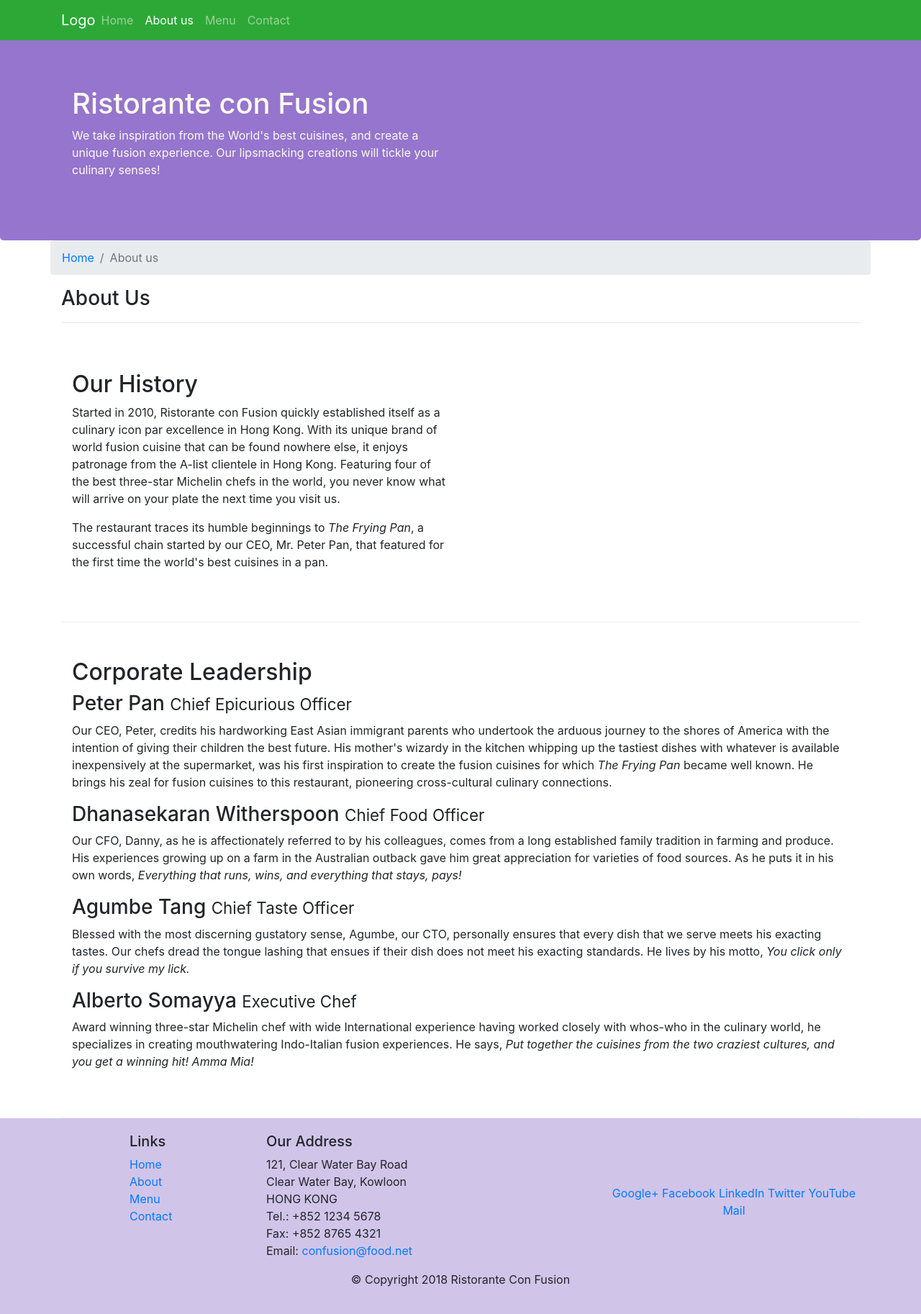
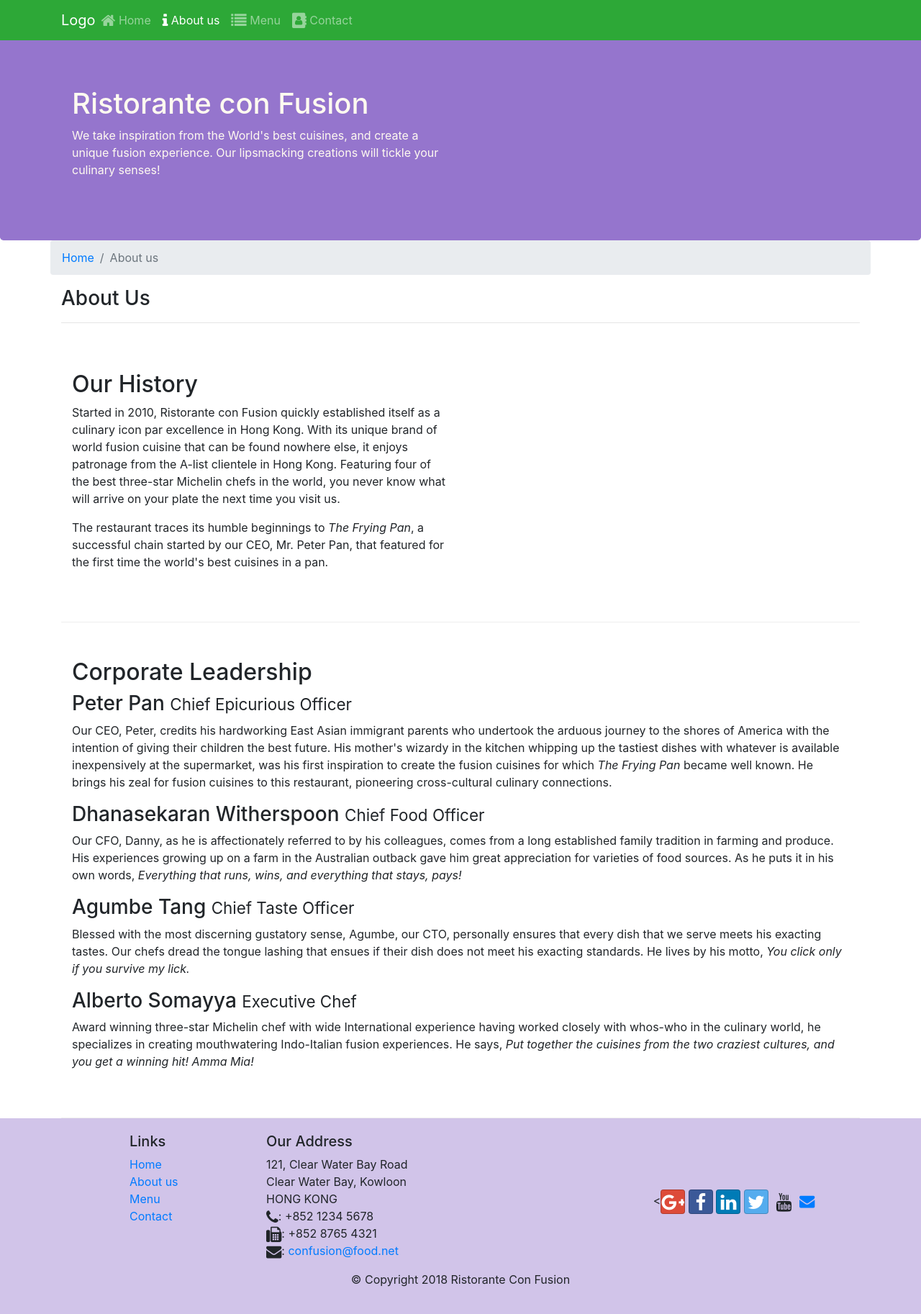
Before and after one commit to athulsankarvp/bootstrap-starter, a website: page aboutus.html in a window 1280 px wide. Shown: the whole page at 72% size. Drawn offline with nearby package versions, Linux system fonts and the light colour scheme.

Commit message:
Font Pack Added

```diff
--- a/aboutus.html
+++ b/aboutus.html
@@ -7,6 +7,8 @@
     <meta http-equiv="x-ua-compatible" content="ie=edge">
     <title>Ristorante Con Fusion: About Us</title>
     <link rel="stylesheet" href="node_modules/bootstrap/dist/css/bootstrap.min.css">
+    <link rel="stylesheet" href="node_modules/font-awesome/css/font-awesome.min.css">
+    <link rel="stylesheet" href="node_modules/bootstrap-social/bootstrap-social.css">
     <link rel="stylesheet" href="css/style.css">
 </head>
 
@@ -19,10 +21,14 @@
             <a class="navbar-brand mr-auto" href="#">Logo</a>
             <div class="collapse navbar-collapse" id="Navbar">
                 <ul class="navbar-nav mr-auto">
-                    <li class="nav-items"><a class="nav-link" href="index.html">Home</a></li>
-                    <li class="nav-items active"><a class="nav-link" href="aboutus.html">About us</a></li>
-                    <li class="nav-items"><a class="nav-link" href="#">Menu</a></li>
-                    <li class="nav-items"><a class="nav-link" href="#">Contact</a></li>
+                    <li class="nav-items"><a class="nav-link" href="index.html"><span class="fa fa-home fa-lg"></span>
+                            Home</a></li>
+                    <li class="nav-items active"><a class="nav-link" href="aboutus.html"><span
+                                class="fa fa-info fa-lg"></span> About us</a></li>
+                    <li class="nav-items"><a class="nav-link" href="#"><span class="fa fa-list fa-lg"></span> Menu</a>
+                    </li>
+                    <li class="nav-items"><a class="nav-link" href="#"><span class="fa fa-address-book fa-lg"></span>
+                            Contact</a></li>
                 </ul>
             </div>
         </div>
@@ -32,7 +38,8 @@
             <div class="row row-header">
                 <div class="col-12 col-sm-6">
                     <h1>Ristorante con Fusion</h1>
-                    <p>We take inspiration from the World's best cuisines, and create a unique fusion experience. Our lipsmacking creations will tickle your culinary senses!</p>
+                    <p>We take inspiration from the World's best cuisines, and create a unique fusion experience. Our
+                        lipsmacking creations will tickle your culinary senses!</p>
                 </div>
                 <div class="col-12 col-sm">
                 </div>
@@ -56,8 +63,13 @@
         <div class="row row-content align-items center">
             <div class="col-12 col-sm-6">
                 <h2>Our History</h2>
-                <p>Started in 2010, Ristorante con Fusion quickly established itself as a culinary icon par excellence in Hong Kong. With its unique brand of world fusion cuisine that can be found nowhere else, it enjoys patronage from the A-list clientele in Hong Kong.  Featuring four of the best three-star Michelin chefs in the world, you never know what will arrive on your plate the next time you visit us.</p>
-                <p>The restaurant traces its humble beginnings to <em>The Frying Pan</em>, a successful chain started by our CEO, Mr. Peter Pan, that featured for the first time the world's best cuisines in a pan.</p>
+                <p>Started in 2010, Ristorante con Fusion quickly established itself as a culinary icon par excellence
+                    in Hong Kong. With its unique brand of world fusion cuisine that can be found nowhere else, it
+                    enjoys patronage from the A-list clientele in Hong Kong. Featuring four of the best three-star
+                    Michelin chefs in the world, you never know what will arrive on your plate the next time you visit
+                    us.</p>
+                <p>The restaurant traces its humble beginnings to <em>The Frying Pan</em>, a successful chain started by
+                    our CEO, Mr. Peter Pan, that featured for the first time the world's best cuisines in a pan.</p>
             </div>
             <div>
             </div>
@@ -68,13 +80,27 @@
             <div class="col-12">
                 <h2>Corporate Leadership</h2>
                 <h3>Peter Pan <small>Chief Epicurious Officer</small></h3>
-                <p class="d-none d-sm-block">Our CEO, Peter, credits his hardworking East Asian immigrant parents who undertook the arduous journey to the shores of America with the intention of giving their children the best future. His mother's wizardy in the kitchen whipping up the tastiest dishes with whatever is available inexpensively at the supermarket, was his first inspiration to create the fusion cuisines for which <em>The Frying Pan</em> became well known. He brings his zeal for fusion cuisines to this restaurant, pioneering cross-cultural culinary connections.</p>
+                <p class="d-none d-sm-block">Our CEO, Peter, credits his hardworking East Asian immigrant parents who
+                    undertook the arduous journey to the shores of America with the intention of giving their children
+                    the best future. His mother's wizardy in the kitchen whipping up the tastiest dishes with whatever
+                    is available inexpensively at the supermarket, was his first inspiration to create the fusion
+                    cuisines for which <em>The Frying Pan</em> became well known. He brings his zeal for fusion cuisines
+                    to this restaurant, pioneering cross-cultural culinary connections.</p>
                 <h3>Dhanasekaran Witherspoon <small>Chief Food Officer</small></h3>
-                <p class="d-none d-sm-block">Our CFO, Danny, as he is affectionately referred to by his colleagues, comes from a long established family tradition in farming and produce. His experiences growing up on a farm in the Australian outback gave him great appreciation for varieties of food sources. As he puts it in his own words, <em>Everything that runs, wins, and everything that stays, pays!</em></p>
+                <p class="d-none d-sm-block">Our CFO, Danny, as he is affectionately referred to by his colleagues,
+                    comes from a long established family tradition in farming and produce. His experiences growing up on
+                    a farm in the Australian outback gave him great appreciation for varieties of food sources. As he
+                    puts it in his own words, <em>Everything that runs, wins, and everything that stays, pays!</em></p>
                 <h3>Agumbe Tang <small>Chief Taste Officer</small></h3>
-                <p class="d-none d-sm-block">Blessed with the most discerning gustatory sense, Agumbe, our CTO, personally ensures that every dish that we serve meets his exacting tastes. Our chefs dread the tongue lashing that ensues if their dish does not meet his exacting standards. He lives by his motto, <em>You click only if you survive my lick.</em></p>
+                <p class="d-none d-sm-block">Blessed with the most discerning gustatory sense, Agumbe, our CTO,
+                    personally ensures that every dish that we serve meets his exacting tastes. Our chefs dread the
+                    tongue lashing that ensues if their dish does not meet his exacting standards. He lives by his
+                    motto, <em>You click only if you survive my lick.</em></p>
                 <h3>Alberto Somayya <small>Executive Chef</small></h3>
-                <p class="d-none d-sm-block">Award winning three-star Michelin chef with wide International experience having worked closely with whos-who in the culinary world, he specializes in creating mouthwatering Indo-Italian fusion experiences. He says, <em>Put together the cuisines from the two craziest cultures, and you get a winning hit! Amma Mia!</em></p>
+                <p class="d-none d-sm-block">Award winning three-star Michelin chef with wide International experience
+                    having worked closely with whos-who in the culinary world, he specializes in creating mouthwatering
+                    Indo-Italian fusion experiences. He says, <em>Put together the cuisines from the two craziest
+                        cultures, and you get a winning hit! Amma Mia!</em></p>
             </div>
         </div>
 
@@ -87,7 +113,7 @@
                     <h5>Links</h5>
                     <ul class="list-unstyled">
                         <li><a href="index.html">Home</a></li>
-                        <li><a href="#">About</a></li>
+                        <li><a href="#">About us</a></li>
                         <li><a href="#">Menu</a></li>
                         <li><a href="#">Contact</a></li>
                     </ul>
@@ -98,19 +124,19 @@
                         121, Clear Water Bay Road<br>
                         Clear Water Bay, Kowloon<br>
                         HONG KONG<br>
-		              Tel.: +852 1234 5678<br>
-		              Fax: +852 8765 4321<br>
-		              Email: <a href="mailto:confusion@food.net">confusion@food.net</a>
+                        <i class="fa fa-phone fa-lg"></i>: +852 1234 5678<br>
+                        <i class="fa fa-fax fa-lg"></i>: +852 8765 4321<br>
+                        <i class="fa fa-envelope fa-lg"></i>: <a href="mailto:confusion@food.net">confusion@food.net</a>
                     </address>
                 </div>
                 <div class="col-12 col-sm-4 align-self-center">
                     <div class="text-center">
-                        <a href="http://google.com/+">Google+</a>
-                        <a href="http://www.facebook.com/profile.php?id=">Facebook</a>
-                        <a href="http://www.linkedin.com/in/">LinkedIn</a>
-                        <a href="http://twitter.com/">Twitter</a>
-                        <a href="http://youtube.com/">YouTube</a>
-                        <a href="mailto:">Mail</a>
+                        <<a class="btn btn-social-icon btn-google" href="http://google.com/+"><i class="fa fa-google-plus fa-lg"></i></a>
+                        <a class="btn btn-social-icon btn-facebook" href="http://www.facebook.com/profile.php?id="><i class="fa fa-facebook fa-lg"></i></a>
+                        <a class="btn btn-social-icon btn-linkedin" href="http://www.linkedin.com/in/"><i class="fa fa-linkedin fa-lg"></i></a>
+                        <a class="btn btn-social-icon btn-twitter" href="http://twitter.com/"><i class="fa fa-twitter fa-lg"></i></a>
+                        <a class="btn btn-social-icon" href="http://youtube.com/"><i class="fa fa-youtube fa-lg"></i></a>
+                        <a href="mailto:"><i class="fa fa-envelope fa-lg"></i></a>
                     </div>
                 </div>
             </div>
--- a/package.json
+++ b/package.json
@@ -15,6 +15,8 @@
   },
   "dependencies": {
     "bootstrap": "^4.6.0",
+    "bootstrap-social": "^5.1.1",
+    "font-awesome": "^4.7.0",
     "jquery": "^3.6.0",
     "popper.js": "^1.12.3"
   }
```
Also changed, not shown: index.html (+16 -14 lines), 1 other file. Lines whose indentation alone changed are shown as unchanged.
